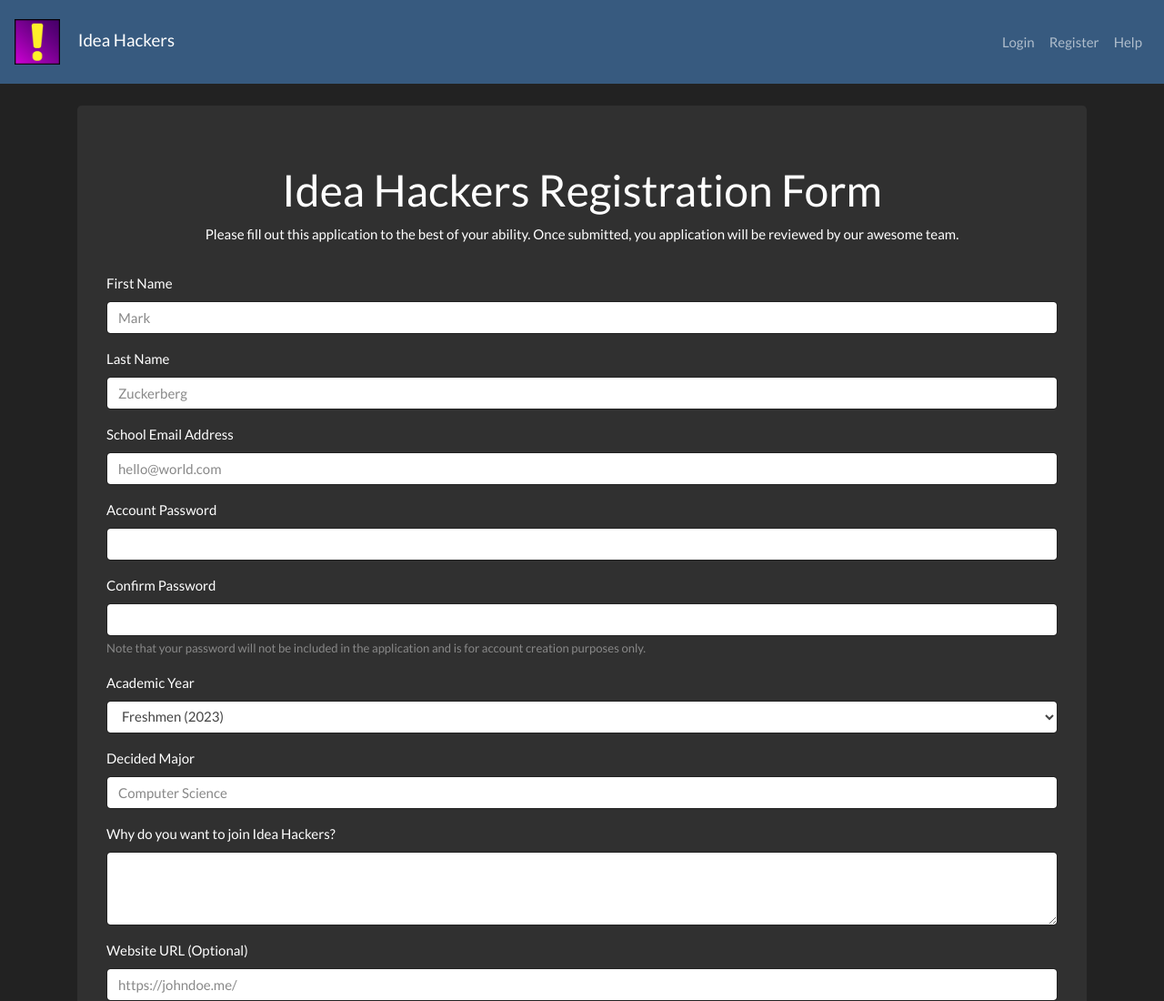
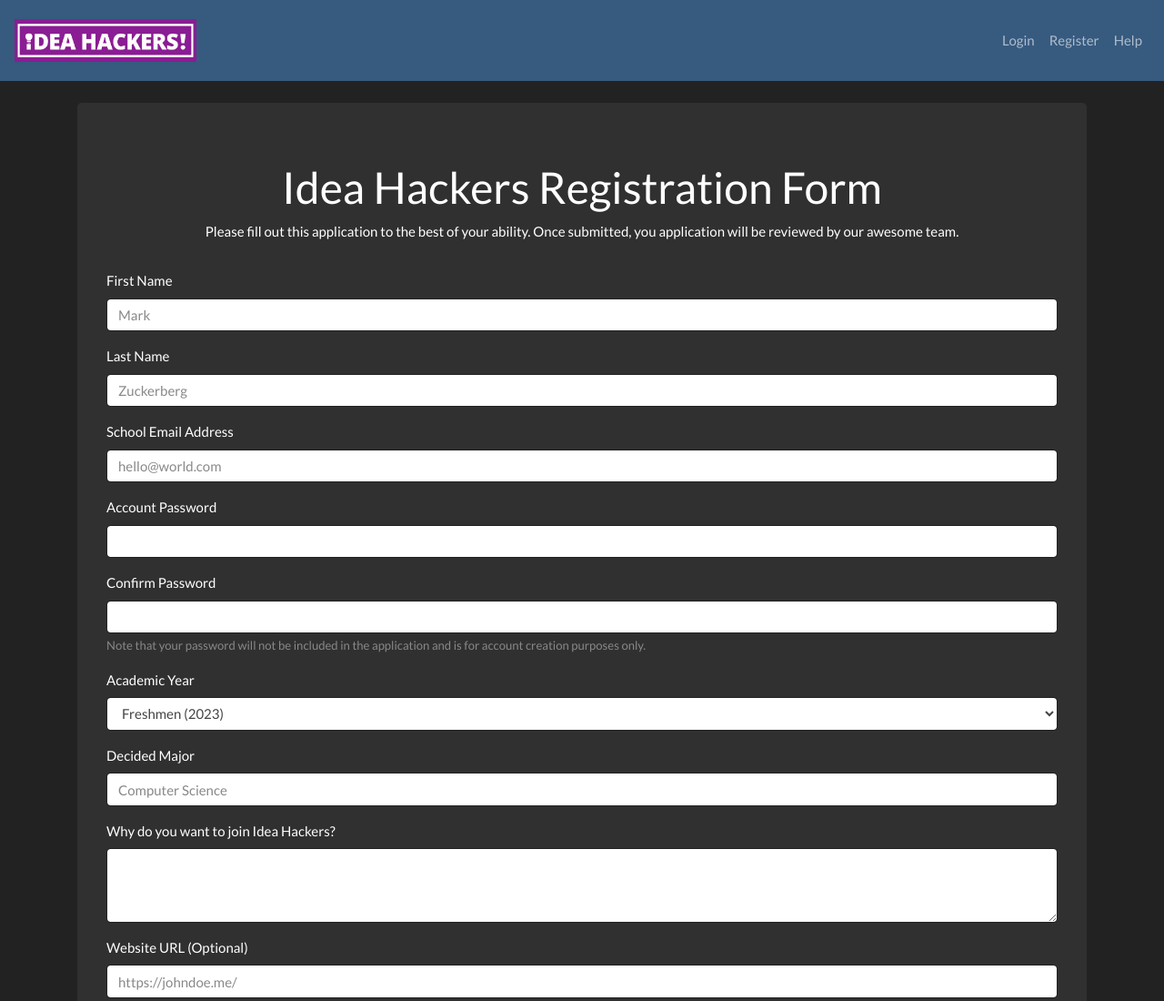
Before and after one commit to ideahackers/registration-test, a plain HTML site: page index.html in a window 1280 px wide. Shown: the top 1100 px of the page at 91% size. Drawn offline with nearby package versions, Linux system fonts and the light colour scheme.

Commit message:
Add logo to navbar

```diff
--- a/index.html
+++ b/index.html
@@ -9,8 +9,7 @@
 
 <nav class="navbar navbar-expand-lg navbar-dark bg-primary">
     <a class="navbar-brand" href="#">
-        <img src="img/logo_icon.png" width="50">
-        <span class="p-3">Idea Hackers</span>
+        <img src="img/logov2-header.png" width="200">
     </a>
     <button class="navbar-toggler" type="button" data-toggle="collapse" data-target="#navbarColor01" aria-controls="navbarColor01" aria-expanded="false" aria-label="Toggle navigation">
         <span class="navbar-toggler-icon"></span>
```
Also changed, not shown: img/logov2-header.png (added).
